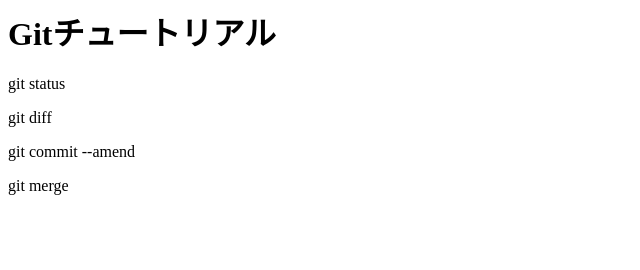
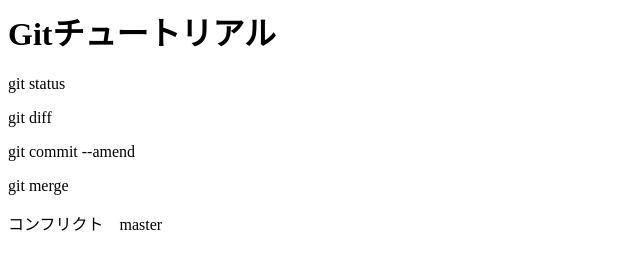
Before and after one commit to yusuke-ohata1234/git_tutorial, a plain HTML site: page index.html in a window 1280 px wide. Shown: the whole page, without its empty margins (0-640 px from the left). Drawn offline with Linux system fonts and the light colour scheme.

Commit message:
confilict master

```diff
--- a/index.html
+++ b/index.html
@@ -3,3 +3,4 @@
 <p>git diff</p>
 <p>git commit --amend</p>
 <p>git merge</p>
+<p>コンフリクト　master</p>
```
